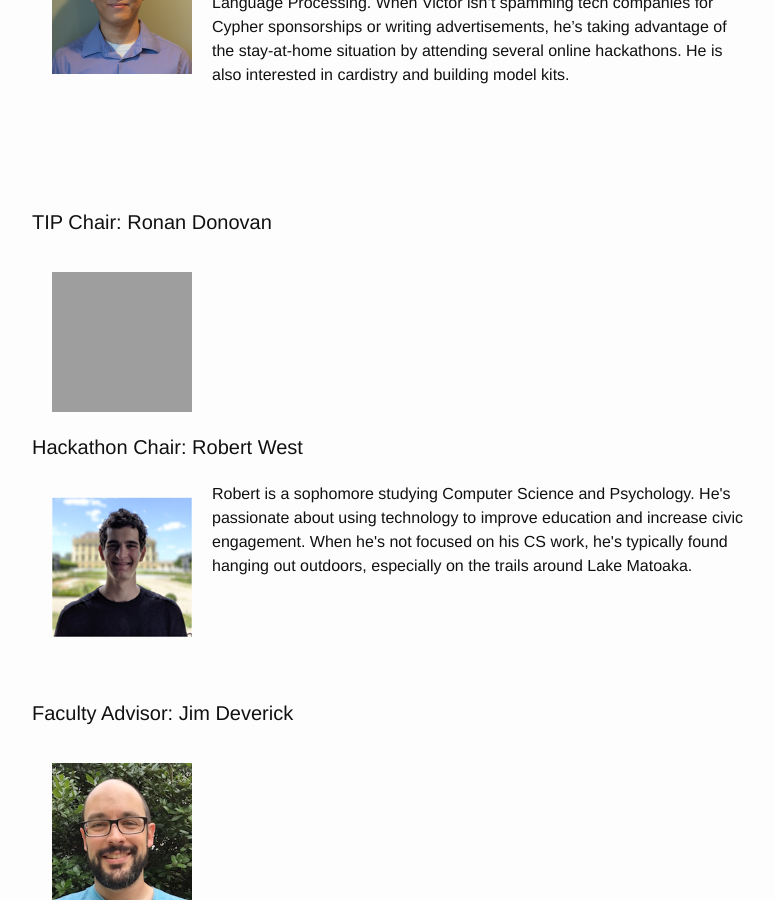
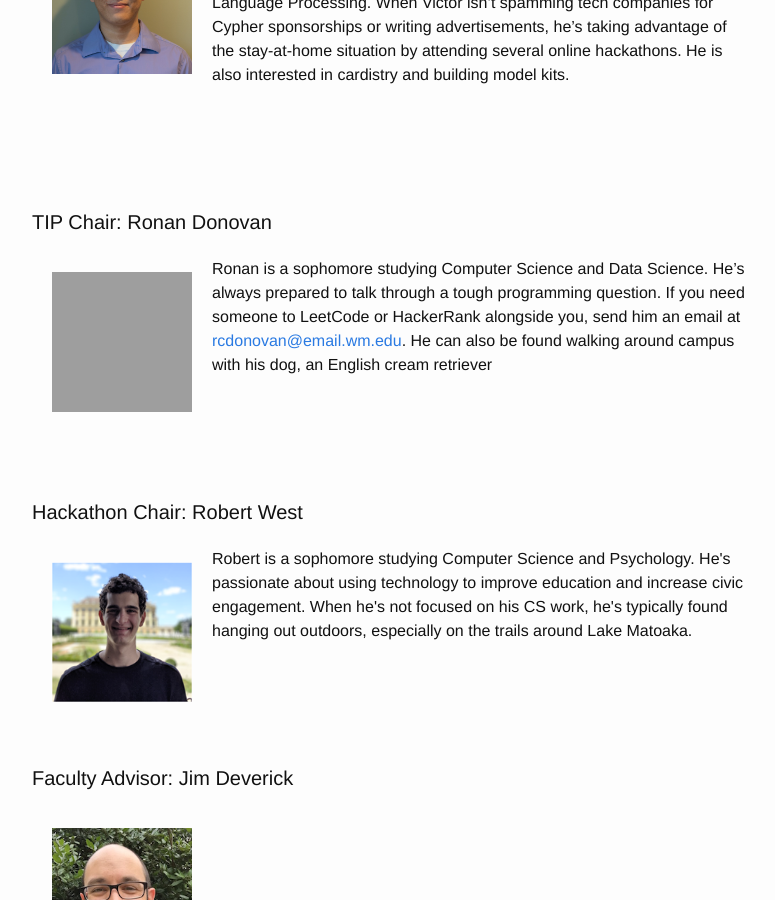
Before and after one commit to ACMWM/acmwm.github.io, a Jekyll site: the page built from _pages/officers.md, in a window 1280 px wide and 900 px high, scrolled down 2213 px. Shown: the whole window, without its empty margins (238-1013 px from the left). Built offline with Jekyll 4.4.1, drawn with Linux system fonts in a browser that asks for light colours; grey boxes are pictures that could not be loaded.

Commit message:
added pic and bio of Ronan

```diff
--- a/_config.yml
+++ b/_config.yml
@@ -76,8 +76,9 @@
 
   - job: TIP Chair
     name: Ronan Donovan
-    pic:
+    pic: ronan.png
     bio: >
+              Ronan is a sophomore studying Computer Science and Data Science. He’s always prepared to talk through a tough programming question. If you need someone to LeetCode or HackerRank alongside you, send him an email at <a href="mailto:rcdonovan@email.wm.edu">rcdonovan@email.wm.edu</a>. He can also be found walking around campus with his dog, an English cream retriever
 
 
   - job: Hackathon Chair
```
Also changed, not shown: 1 other file.
